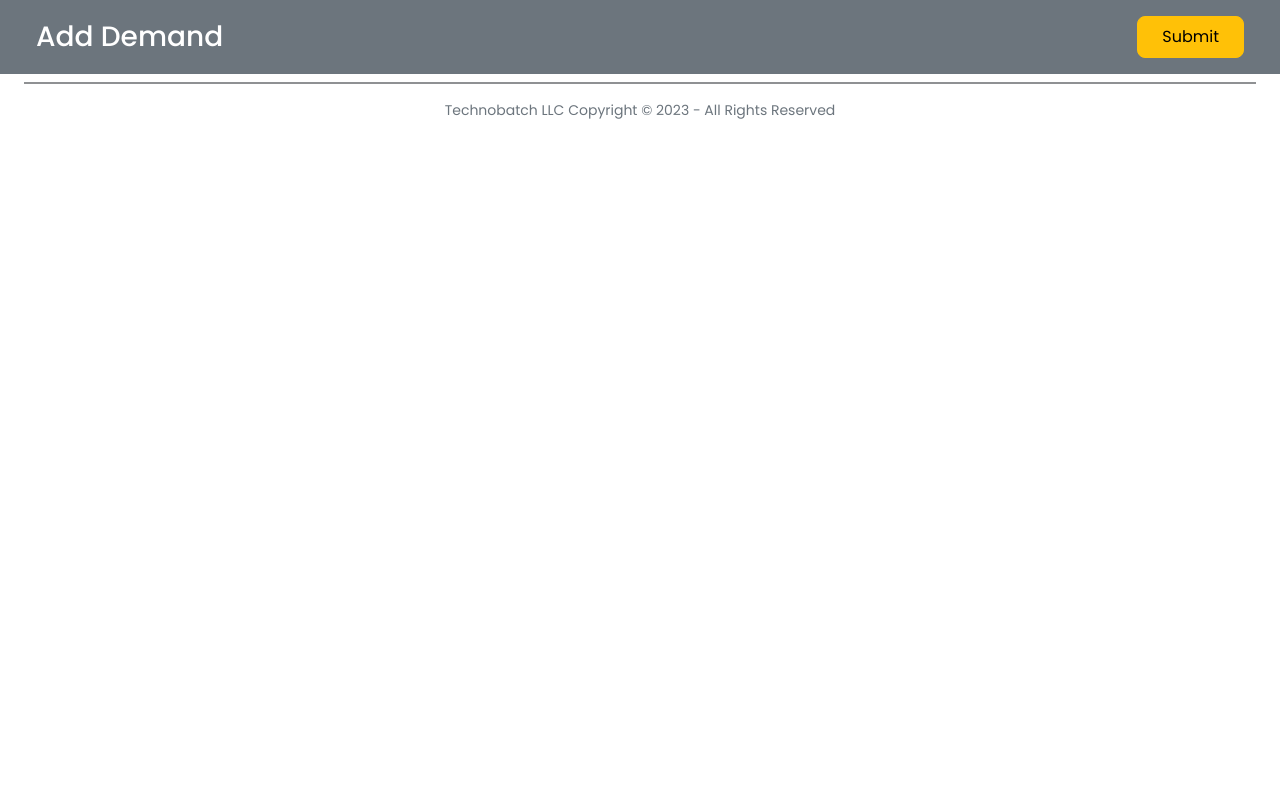
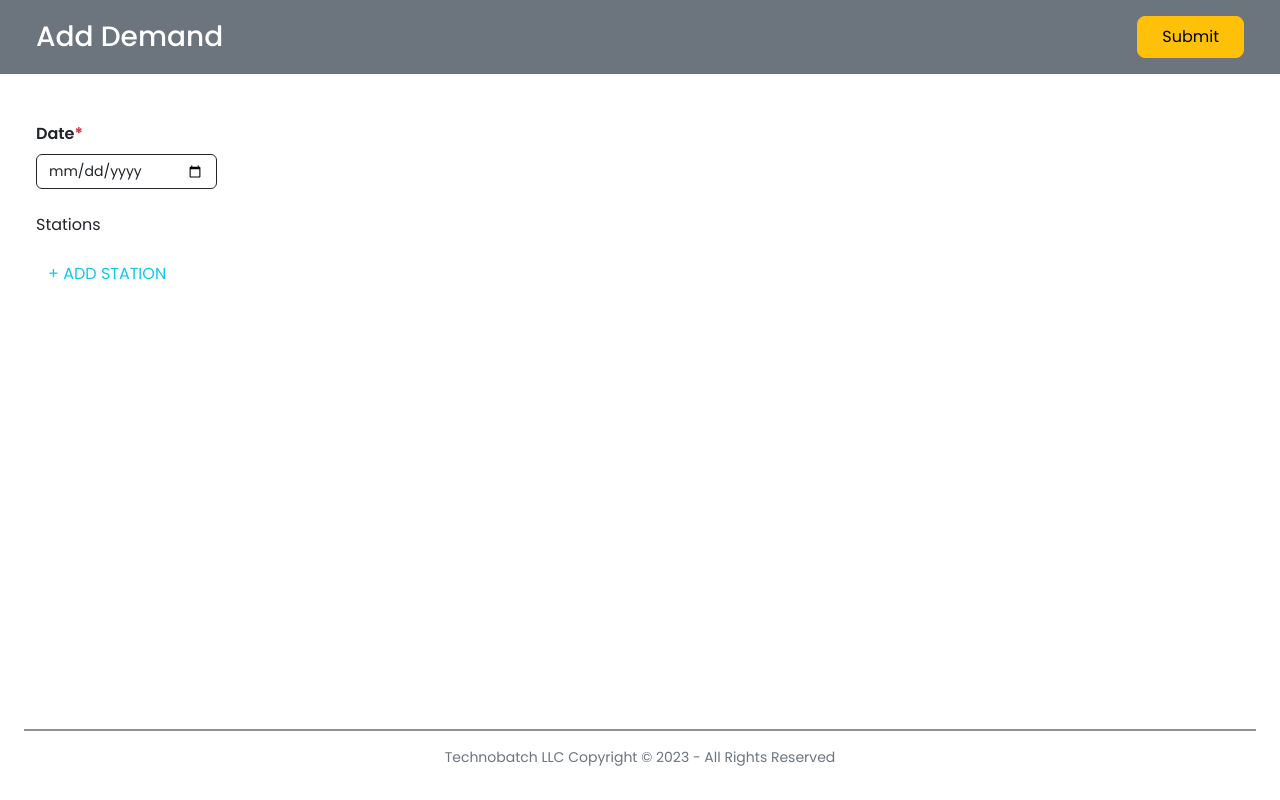
Before and after one commit to adilcodes/Techno-Batch-Technical-Task, a React (Create React App) app: page / in a window 1280 px wide. Built offline with nearby package versions, Linux system fonts and the light colour scheme.

Commit message:
Create: Home Page Completed

```diff
--- /dev/null
+++ b/src/components/Footer.jsx
@@ -0,0 +1,10 @@
+import React from 'react'
+
+export default function Footer() {
+    return (
+        <div className="footer row px-4 py-2">
+            <hr className='border-2 opacity-50' />
+            <p className='p-0 m-0 text-center text-secondary' style={{ fontSize: 14 }}>Technobatch LLC Copyright &copy; 2023 - All Rights Reserved</p>
+        </div>
+    )
+}
--- /dev/null
+++ b/src/components/Header.jsx
@@ -0,0 +1,12 @@
+import React from 'react'
+
+export default function Header() {
+    return (
+        <div className="header row bg-secondary px-4 py-3">
+            <div className="d-flex justify-content-between align-items-center">
+                <h3 className='p-0 m-0 text-white'>Add Demand</h3>
+                <button className="btn btn-warning rounded-3 px-4 py-2">Submit</button>
+            </div>
+        </div>
+    )
+}
--- /dev/null
+++ b/src/components/StationModal.jsx
@@ -0,0 +1,32 @@
+import React from 'react'
+
+export default function StationModal() {
+    return (
+        <div className="modal fade" id="addStation" tabIndex="-1" aria-labelledby="exampleModalLabel" aria-hidden="true">
+            <div className="modal-dialog modal-dialog-centered">
+                <div className="modal-content">
+                    <div className="modal-header">
+                        <h1 className="modal-title fs-5" id="exampleModalLabel">
+                            <span>Choose Station </span>
+                            <span className='fw-semibold text-secondary opacity-75'>(Add Demand)</span>
+                        </h1>
+                        <button type="button" className="btn-close" data-bs-dismiss="modal" aria-label="Close"></button>
+                    </div>
+                    <div className="modal-body">
+                        <p className='m-0 mb-2'>
+                            <span className='fw-semibold'>Station</span>
+                            <span className="text-danger fw-bold">*</span>
+                        </p>
+                        <form className='d-flex gap-3'>
+                            <select className="form-select border-black py-2" name='station'>
+                                <option selected disabled>Select Station</option>
+                                <option value="One">One</option>
+                            </select>
+                            <input type="submit" name='submit-btn' className='btn btn-warning' value="ADD STATION" />
+                        </form>
+                    </div>
+                </div>
+            </div>
+        </div>
+    )
+}
--- a/src/index.css
+++ b/src/index.css
@@ -1,13 +1,21 @@
 @import url('https://fonts.googleapis.com/css2?family=Poppins:ital,wght@0,100;0,200;0,300;0,400;0,500;0,600;0,700;0,800;0,900;1,100;1,200;1,300;1,400;1,500;1,600;1,700;1,800;1,900&display=swap');
 
 /* General Styling Start */
-*{
+* {
     margin: 0;
     padding: 0;
     font-family: "Poppins", sans-serif;
 }
+
+.cstm-container {
+    min-height: 97vh;
+}
+
 /* General Styling End */
 
 /* Home Styling Start */
+.content-area {
+    flex: 1 1;
+}
 
 /* Home Styling End */
--- a/src/pages/Home.jsx
+++ b/src/pages/Home.jsx
@@ -1,34 +1,40 @@
-import React from 'react'
+import React from 'react';
+import Header from '../components/Header';
+import Footer from '../components/Footer';
+import StationModal from '../components/StationModal';
 
 export default function Home() {
     return (
         <>
-        <div className="container-fluid">
-            {/* Header Start */}
-            <div className="header row bg-secondary px-4 py-3">
-                <div className="d-flex justify-content-between align-items-center">
-                    <h3 className='p-0 m-0 text-white'>Add Demand</h3>
-                    <button className="btn btn-warning rounded-3 px-4 py-2">Submit</button>
-                </div>
-            </div>
-            {/* Header End */}
+            <div className="cstm-container container-fluid d-flex flex-column">
+                {/* Header */}
+                <Header />
 
                 {/* Body Start */}
-            <div className="row">
+                <div className="content-area mt-5 row px-4">
                     {/* Aside Bar Start */}
-                <div className="col-4">
-
+                    <div className="col-xl-2 col-md-3">
+                        <div className="date">
+                            <p className='m-0 mb-2'>
+                                <span className='fw-semibold'>Date</span>
+                                <span className="text-danger fw-bold">*</span>
+                            </p>
+                            <input type="date" name="selectedDate" className='form-control border-dark' style={{ fontSize: 14 }} />
+                        </div>
+                        <div className="stations mt-4">
+                            <p className="m-0 mb-4">Stations</p>
+                            <button className="btn border-0 text-info py-0" data-bs-toggle="modal" data-bs-target="#addStation">
+                                + ADD STATION
+                            </button>
+                            <StationModal />
+                        </div>
                     </div>
                     {/* Aside Bar End */}
                 </div>
                 {/* Body End */}
 
-            {/* Footer Start */}
-            <div className="footer row px-4 py-2">
-                <hr className='border-2 opacity-50'/>
-                <p className='p-0 m-0 text-center text-secondary' style={{fontSize: 14}}>Technobatch LLC Copyright &copy; 2023 - All Rights Reserved</p>
-            </div>
-            {/* Footer End */}
+                {/* Footer */}
+                <Footer />
             </div>
         </>
     )
```
Lines whose indentation alone changed are shown as unchanged.
